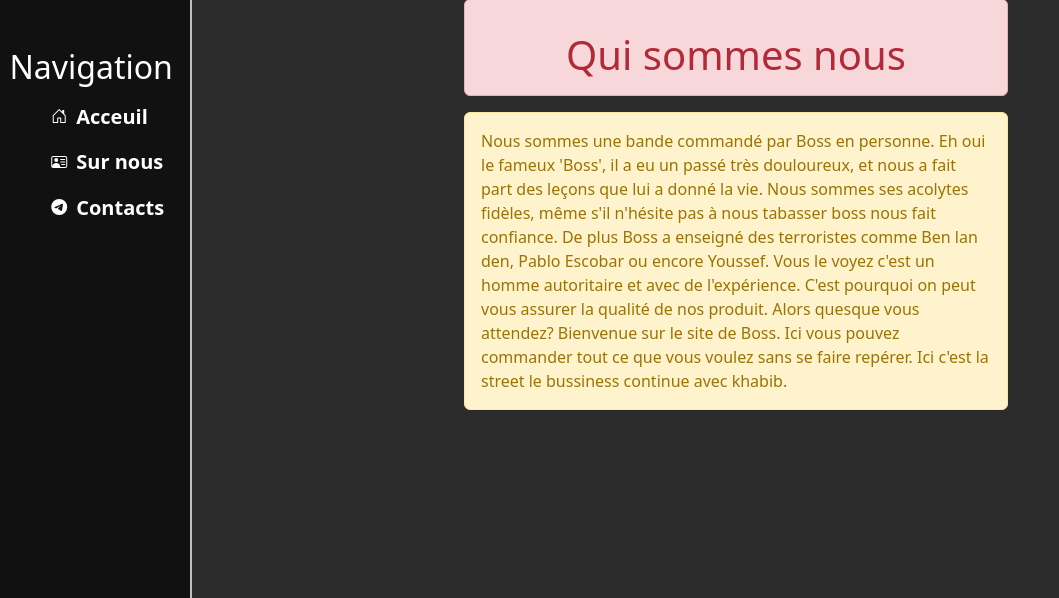
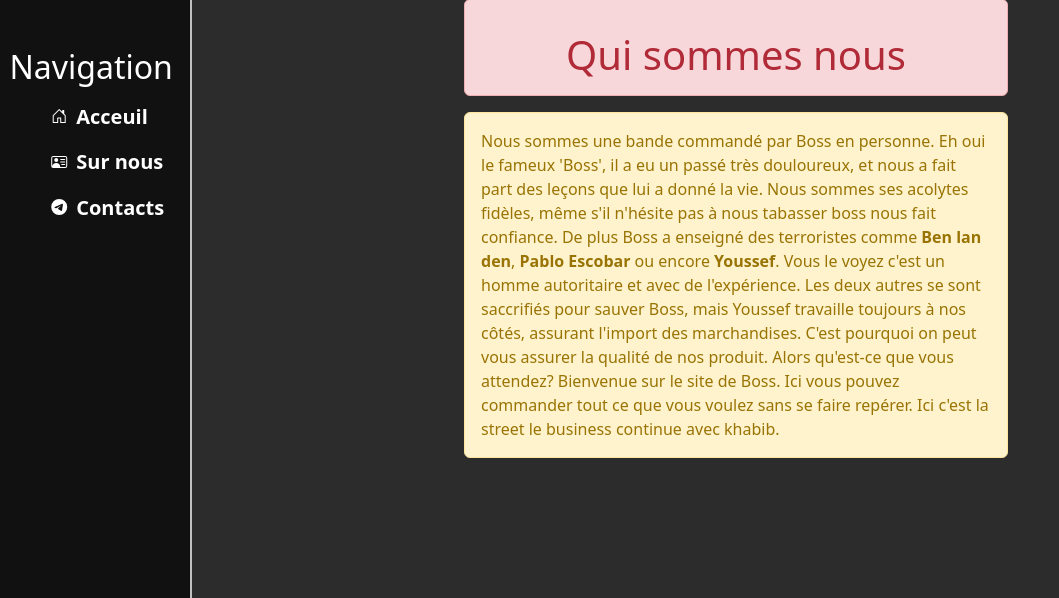
Before and after one commit to ardedu/WolfitDjangoProject, a Django app: page /about in a window 1280 px wide. Shown: the part 202-800 px from the top of the page, without its empty margins (0-1059 px from the left). Run offline with Django 4.2, Linux system fonts and the light colour scheme; some libraries are stand-ins or nearby versions.

Commit message:
Add files via upload

```diff
--- a/main/static/main/css/style.css
+++ b/main/static/main/css/style.css
@@ -527,3 +527,8 @@
     list-style: none;
     text-align: left;
 }
+
+#aut{
+    width: 50%;
+    margin-left: 25%;
+}
--- a/main/templates/main/about.html
+++ b/main/templates/main/about.html
@@ -3,7 +3,7 @@
 {% block content %}
     <h1 class="alert alert-danger" id="who">Qui sommes nous</h1>
     <div id="text">
-        <p class="alert alert-warning"> Nous sommes une bande commandé par Boss en personne. Eh oui le fameux 'Boss', il a eu un passé très douloureux, et nous a fait part des leçons que lui a donné la vie. Nous sommes ses acolytes fidèles, même s'il n'hésite pas à nous tabasser boss nous fait confiance. De plus Boss a enseigné des terroristes comme Ben lan den, Pablo Escobar ou encore Youssef. Vous le voyez c'est un homme autoritaire et avec de l'expérience. C'est pourquoi on peut vous assurer la qualité de nos produit. Alors quesque vous attendez? Bienvenue sur le site de Boss. Ici vous pouvez commander tout ce que vous voulez sans se faire repérer. Ici c'est la street le bussiness continue avec khabib.</p>
+        <p class="alert alert-warning"> Nous sommes une bande commandé par Boss en personne. Eh oui le fameux 'Boss', il a eu un passé très douloureux, et nous a fait part des leçons que lui a donné la vie. Nous sommes ses acolytes fidèles, même s'il n'hésite pas à nous tabasser boss nous fait confiance. De plus Boss a enseigné des terroristes comme <b>Ben lan den</b>, <b>Pablo Escobar</b> ou encore <b>Youssef</b>. Vous le voyez c'est un homme autoritaire et avec de l'expérience. Les deux autres se sont saccrifiés pour sauver Boss, mais Youssef travaille toujours à nos côtés, assurant l'import des marchandises. C'est pourquoi on peut vous assurer la qualité de nos produit. Alors qu'est-ce que vous attendez? Bienvenue sur le site de Boss. Ici vous pouvez commander tout ce que vous voulez sans se faire repérer. Ici c'est la street le business continue avec khabib.</p>
     </div>
 
 {% endblock %}
```
Also changed, not shown: media/product_images/marijuana-ss-417.jpg (added), media/product_images/shutterstock_154820108-300x199.jpg (added), media/product_images/trafic-de-drogue-saisie-record-dheroine-en-france-1336063.jpg (added).
